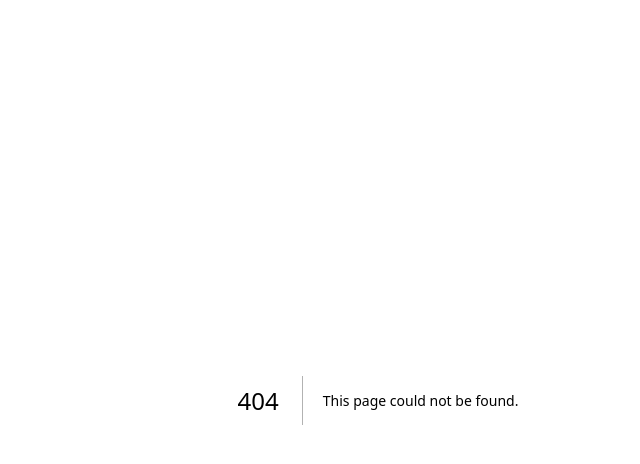
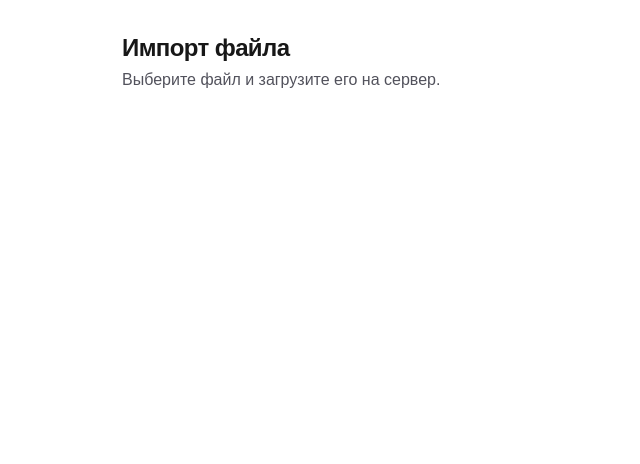
Before and after one commit to alex8023g/mts-analytic-progr, a Next.js app in the folder frontend/: page /import in a window 1280 px wide. Before the commit this address had no page. Shown: the top 464 px of the page, without its empty margins (262-902 px from the left). Built offline with nearby package versions, Linux system fonts and the light colour scheme.

Commit message:
feat: upd home page and add import page

```diff
--- /dev/null
+++ b/frontend/src/app/import/page.tsx
@@ -0,0 +1,12 @@
+export default function ImportPage() {
+  return (
+    <main className='mx-auto flex w-full max-w-xl flex-col gap-6 p-8'>
+      <header className='flex flex-col gap-1'>
+        <h1 className='text-2xl font-semibold tracking-tight'>Импорт файла</h1>
+        <p className='text-zinc-600 dark:text-zinc-400'>
+          Выберите файл и загрузите его на сервер.
+        </p>
+      </header>
+    </main>
+  );
+}
--- a/frontend/src/app/page.tsx
+++ b/frontend/src/app/page.tsx
@@ -1,63 +1,62 @@
-import Image from "next/image";
+import Image from 'next/image';
+import Link from 'next/link';
 
 export default function Home() {
   return (
-    <div className="flex flex-col flex-1 items-center justify-center bg-zinc-50 font-sans dark:bg-black">
-      <main className="flex flex-1 w-full max-w-3xl flex-col items-center justify-between py-32 px-16 bg-white dark:bg-black sm:items-start">
+    <div className='flex flex-col flex-1 items-center justify-center bg-zinc-50 font-sans dark:bg-black'>
+      <main className='flex flex-1 w-full max-w-3xl flex-col items-center justify-between py-32 px-16 bg-white dark:bg-black sm:items-start'>
         <Image
-          className="dark:invert"
-          src="/next.svg"
-          alt="Next.js logo"
+          className='dark:invert'
+          src='/next.svg'
+          alt='Next.js logo'
           width={100}
           height={20}
           priority
         />
-        <div className="flex flex-col items-center gap-6 text-center sm:items-start sm:text-left">
-          <h1 className="max-w-xs text-3xl font-semibold leading-10 tracking-tight text-black dark:text-zinc-50">
-            To get started, edit the page.tsx file.
+        <div className='flex flex-col items-center gap-6 text-center sm:items-start sm:text-left'>
+          <h1 className='max-w-xs text-3xl font-semibold leading-10 tracking-tight text-black dark:text-zinc-50'>
+            Грачев Алексей, тестовое задание МТС аналитик программист
           </h1>
-          <p className="max-w-md text-lg leading-8 text-zinc-600 dark:text-zinc-400">
-            Looking for a starting point or more instructions? Head over to{" "}
+          <p className='max-w-md text-lg leading-8 text-zinc-600 dark:text-zinc-400'>
+            Looking for a starting point or more instructions? Head over to{' '}
             <a
-              href="https://vercel.com/templates?framework=next.js&utm_source=create-next-app&utm_medium=appdir-template-tw&utm_campaign=create-next-app"
-              className="font-medium text-zinc-950 dark:text-zinc-50"
+              href='https://vercel.com/templates?framework=next.js&utm_source=create-next-app&utm_medium=appdir-template-tw&utm_campaign=create-next-app'
+              className='font-medium text-zinc-950 dark:text-zinc-50'
             >
               Templates
-            </a>{" "}
-            or the{" "}
+            </a>{' '}
+            or the{' '}
             <a
-              href="https://nextjs.org/learn?utm_source=create-next-app&utm_medium=appdir-template-tw&utm_campaign=create-next-app"
-              className="font-medium text-zinc-950 dark:text-zinc-50"
+              href='https://nextjs.org/learn?utm_source=create-next-app&utm_medium=appdir-template-tw&utm_campaign=create-next-app'
+              className='font-medium text-zinc-950 dark:text-zinc-50'
             >
               Learning
-            </a>{" "}
+            </a>{' '}
             center.
           </p>
         </div>
-        <div className="flex flex-col gap-4 text-base font-medium sm:flex-row">
-          <a
-            className="flex h-12 w-full items-center justify-center gap-2 rounded-full bg-foreground px-5 text-background transition-colors hover:bg-[#383838] dark:hover:bg-[#ccc] md:w-[158px]"
-            href="https://vercel.com/new?utm_source=create-next-app&utm_medium=appdir-template-tw&utm_campaign=create-next-app"
-            target="_blank"
-            rel="noopener noreferrer"
+        <div className='flex flex-col gap-4 text-base font-medium sm:flex-row'>
+          <Link
+            className='flex h-12 w-full items-center justify-center gap-2 rounded-full bg-foreground px-5 text-background transition-colors hover:bg-[#383838] dark:hover:bg-[#ccc] md:w-[158px]'
+            href='/employees'
+            rel='noopener noreferrer'
           >
             <Image
-              className="dark:invert"
-              src="/vercel.svg"
-              alt="Vercel logomark"
+              className='dark:invert'
+              src='/vercel.svg'
+              alt='Vercel logomark'
               width={16}
               height={16}
             />
-            Deploy Now
-          </a>
-          <a
-            className="flex h-12 w-full items-center justify-center rounded-full border border-solid border-black/[.08] px-5 transition-colors hover:border-transparent hover:bg-black/[.04] dark:border-white/[.145] dark:hover:bg-[#1a1a1a] md:w-[158px]"
-            href="https://nextjs.org/docs?utm_source=create-next-app&utm_medium=appdir-template-tw&utm_campaign=create-next-app"
-            target="_blank"
-            rel="noopener noreferrer"
+            Сотрудники
+          </Link>
+          <Link
+            className='flex h-12 w-full items-center justify-center rounded-full border border-solid border-black/[.08] px-5 transition-colors hover:border-transparent hover:bg-black/[.04] dark:border-white/[.145] dark:hover:bg-[#1a1a1a] md:w-[158px]'
+            href='/import'
+            rel='noopener noreferrer'
           >
-            Documentation
-          </a>
+            Импорт файла
+          </Link>
         </div>
       </main>
     </div>
```
